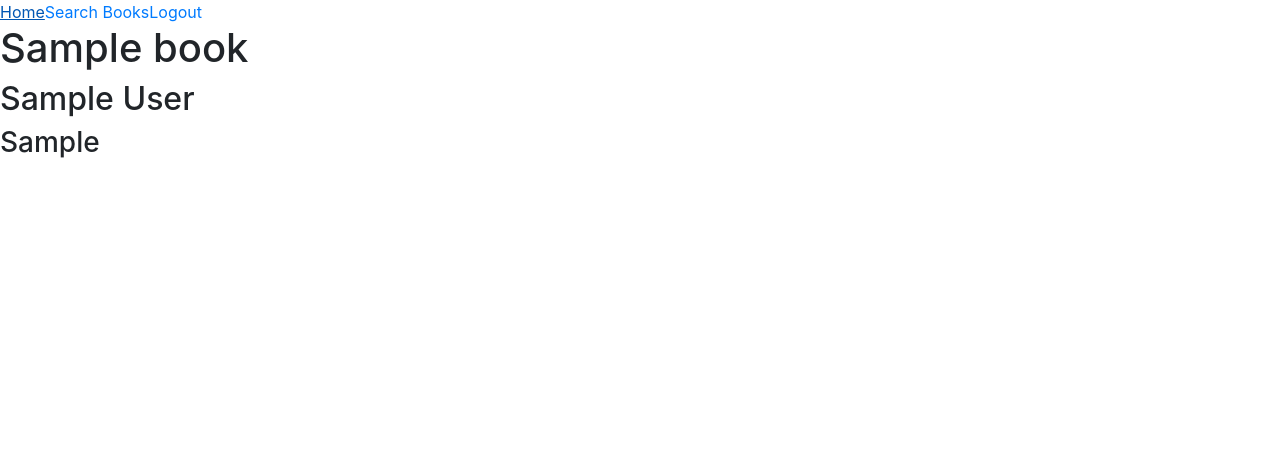
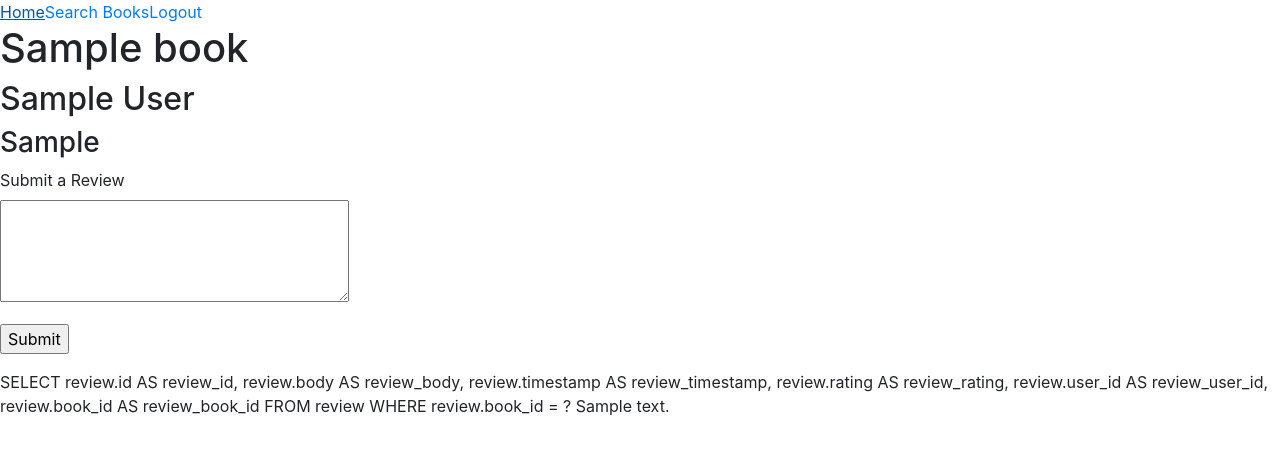
Before and after one commit to Ludrique/web50, a Flask app: page /book/000 in a window 1280 px wide. Shown: the top 455 px of the page. Run offline with Flask 2, Linux system fonts and the light colour scheme; a user stored in the database is signed in; tables that the repository leaves empty hold one stand-in row (values such as "Sample post"); some libraries are stand-ins or nearby versions.

Commit message:
Review form

```diff
--- a/projects/project01/app/forms.py
+++ b/projects/project01/app/forms.py
@@ -1,6 +1,6 @@
 from flask_wtf import FlaskForm
-from wtforms import StringField, PasswordField, BooleanField, SubmitField
-from wtforms.validators import DataRequired, ValidationError, Email, EqualTo
+from wtforms import StringField, PasswordField, BooleanField, SubmitField, TextAreaField
+from wtforms.validators import DataRequired, ValidationError, Email, EqualTo, Length
 from app.models import User
 
 class LoginForm(FlaskForm):
@@ -32,3 +32,9 @@
 class BookSearchForm(FlaskForm):
     search_query = StringField("Enter ISBN, Title, Author, or Published Year", validators=[DataRequired()])
     submit = SubmitField("Search")
+
+class ReviewSubmitForm(FlaskForm):
+    review = TextAreaField("Submit a Review", validators=[
+        DataRequired(), Length(min=1, max=512)
+    ])
+    submit = SubmitField("Submit")
--- a/projects/project01/app/routes.py
+++ b/projects/project01/app/routes.py
@@ -4,7 +4,7 @@
 from sqlalchemy import or_
 
 from app import app, db
-from app.forms import LoginForm, RegistrationForm, BookSearchForm
+from app.forms import LoginForm, RegistrationForm, BookSearchForm, ReviewSubmitForm
 from app.models import Book, Review, User
 
 @app.route("/")
@@ -55,12 +55,24 @@
             return render_template("book_search.html", form=form, books=books)
     return render_template("book_search.html", form=form)
 
-@app.route("/book/<isbn>", methods=["GET"])
+@app.route("/book/<isbn>", methods=["GET", "POST"])
 @login_required
 def book_page(isbn):
     book = Book.query.filter_by(isbn=isbn).first()
     book_reviews = Review.query.filter_by(book_id=book.id)
-    return render_template("book_page.html", book=book, book_reviews=book_reviews)
+    # if current user does not have a reivew
+    form = ReviewSubmitForm()
+    if form.validate_on_submit():
+        review = Review(body=form.review.data, author=current_user)
+        db.session.add(review)
+        db.session.commit()
+    book_reviews = Review.query.filter_by(book_id=book.id)
+    return render_template(
+        "book_page.html",
+        book=book,
+        book_reviews=book_reviews,
+        form=form
+    )
 
 
 # Helpers
--- a/projects/project01/app/templates/book_page.html
+++ b/projects/project01/app/templates/book_page.html
@@ -17,8 +17,25 @@
     </h3>
   </div>
 
+  <div id="review submission">
+    <form action="" method="post">
+      {{ form.hidden_tag() }}
+      <p>
+        {{ form.review.label }}<br>
+        {{ form.review(cols=32, rows=4)}}<br>
+        {% for error in form.review.erros %}
+        <span style="color: red;">[{{ error }}]</span>
+        {% endfor %}
+      </p>
+      <p>
+        {{ form.submit() }}
+      </p>
+    </form>
+  </div>
+
   <div id="reviews">
-    {% for review in reviews%}
+    {{ book_reviews }}
+    {% for review in book_reviews %}
     <span>
       {{ review.body }}
     </span>
```
